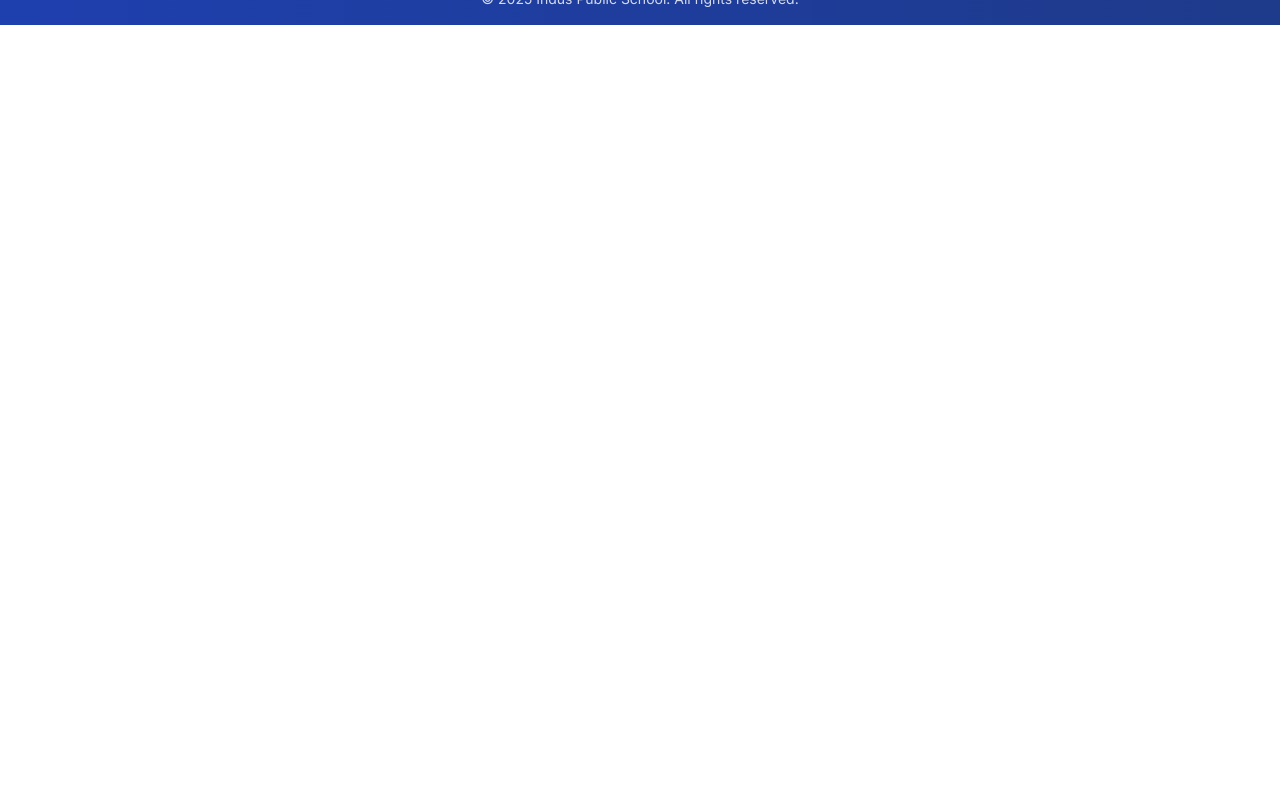
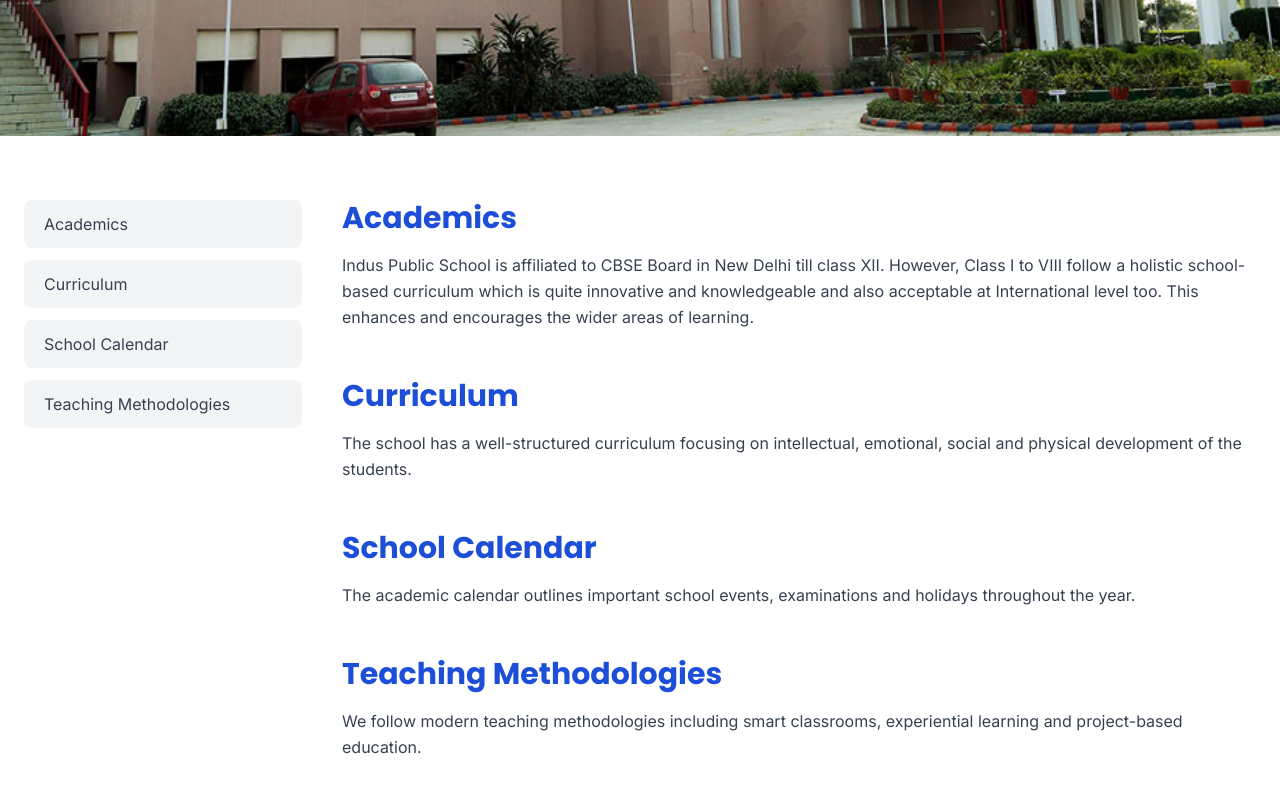
Before and after one commit to harsh-dev82/indus_school_r, a React (Vite) app in the folder frontend/: page /academics in a window 1280 px wide. Shown: the part 440-1240 px from the top of the page. Before the commit the page ends 800 px from the top, so only its background shows below. Built offline with nearby package versions, Linux system fonts and the light colour scheme; the HTML template or start-up script is replaced by a standard one.

Commit message:
update the academics page

```diff
--- a/frontend/src/pages/Academics.tsx
+++ b/frontend/src/pages/Academics.tsx
@@ -1,10 +1,51 @@
-const Academics = () => {
+import banner from "../assets/gallery-banner.jpg";
+
+const sections = [
+  { id: "academics", title: "Academics", content: "Indus Public School is affiliated to CBSE Board in New Delhi till class XII. However, Class I to VIII follow a holistic school-based curriculum which is quite innovative and knowledgeable and also acceptable at International level too. This enhances and encourages the wider areas of learning." },
+  { id: "curriculum", title: "Curriculum", content: "The school has a well-structured curriculum focusing on intellectual, emotional, social and physical development of the students." },
+  { id: "calendar", title: "School Calendar", content: "The academic calendar outlines important school events, examinations and holidays throughout the year." },
+  { id: "methods", title: "Teaching Methodologies", content: "We follow modern teaching methodologies including smart classrooms, experiential learning and project-based education." }
+];
+
+export default function Academics() {
   return (
-    <div className="page">
-      <h1>Academics</h1>
-      <p>Modern curriculum with experienced teachers.</p>
+    <div className="pt-24">
+
+      {/* Banner */}
+      <div className="h-[60vh] relative">
+        <img src={banner} className="w-full h-full object-cover" />
+      </div>
+
+      <div className="max-w-7xl mx-auto grid md:grid-cols-4 gap-10 px-6 py-16">
+
+        {/* Left Menu */}
+        <div className="md:col-span-1 space-y-3">
+          {sections.map(item => (
+            <a
+              key={item.id}
+              href={`#${item.id}`}
+              className="block bg-gray-100 hover:bg-blue-100 px-5 py-3 rounded-lg transition text-gray-700"
+            >
+              {item.title}
+            </a>
+          ))}
+        </div>
+
+        {/* Content */}
+        <div className="md:col-span-3 space-y-12">
+          {sections.map(item => (
+            <div id={item.id} key={item.id}>
+              <h2 className="text-3xl font-bold text-blue-700 mb-4">
+                {item.title}
+              </h2>
+              <p className="text-gray-700 leading-relaxed">
+                {item.content}
+              </p>
+            </div>
+          ))}
+        </div>
+
+      </div>
     </div>
   );
-};
-
-export default Academics;
+}
```
